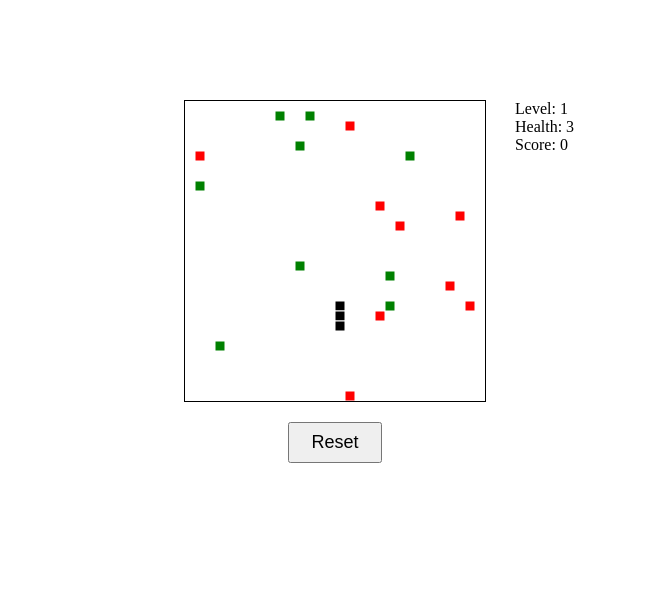
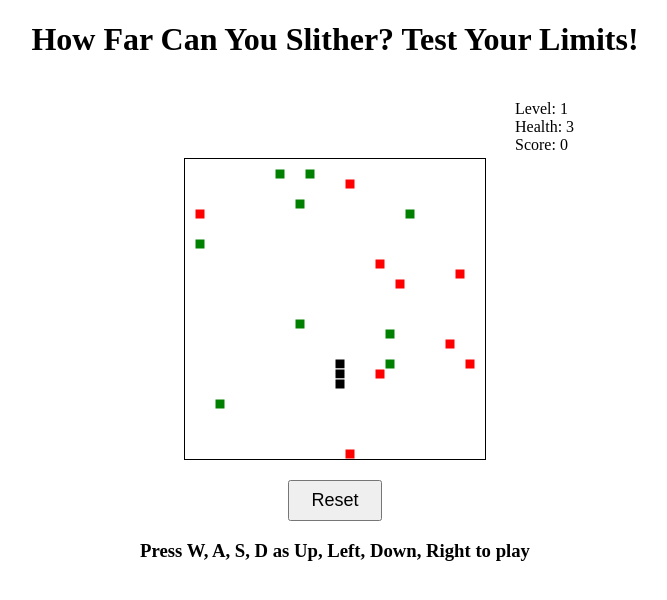
Before and after one commit to ProgrammingDojo/snake, a website with bundled scripts: page index.html in a window 1280 px wide. Shown: the whole page, without its empty margins (305-972 px from the left). Built offline with nearby package versions, Linux system fonts and the light colour scheme.

```diff
--- a/index.html
+++ b/index.html
@@ -9,6 +9,9 @@
         <title>Snake</title>
     </head>
     <body>
+        <h1 style="margin: 20 auto; text-align: center">
+            How Far Can You Slither? Test Your Limits!
+        </h1>
         <canvas id="canvas" style="border: 1px solid black"> </canvas>
         <div class="dashboard">
             <div class="dashboard__level">
@@ -25,6 +28,10 @@
         <div class="btn-group">
             <button id="reset">Reset</button>
         </div>
+
+        <h3 style="margin: 20 auto; text-align: center">
+            Press W, A, S, D as Up, Left, Down, Right to play
+        </h3>
     </body>
     <script type="module" src="./dist/Main.js"></script>
 </html>
```
Also changed, not shown: dist/Block.js (added), dist/Canvas.js (added), dist/Game.js (added), dist/KeyboardControl.js (added), dist/Main.js (added), dist/Obstacle.js (added), dist/Snake.js (added), 1 other file.
